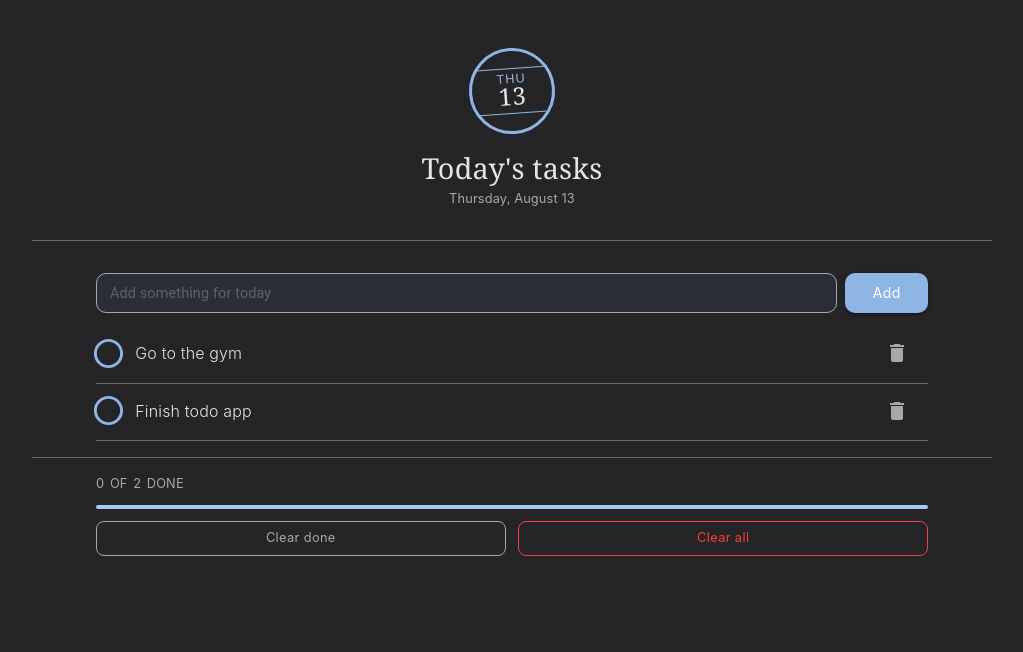
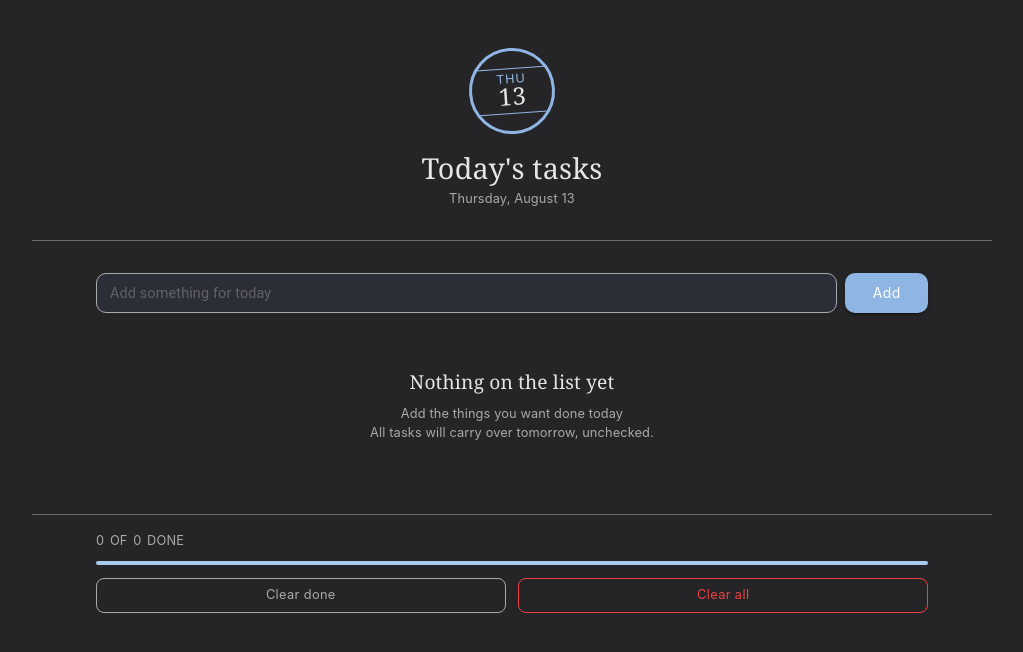
Before and after one commit to ayaztoronto-cell/To-Do-App, a React (Vite) app: page / in a window 1280 px wide. Shown: the top 652 px of the page, without its empty margins (128-1151 px from the left). Built offline with nearby package versions, Linux system fonts and the light colour scheme.

Commit message:
Improvements to visuals

```diff
--- a/src/TodoActions.tsx
+++ b/src/TodoActions.tsx
@@ -1,10 +1,10 @@
-import type { ToDoActions } from "./todoTypes";
+import type { ToDoActionsTypes } from "./todoTypes";
 import { Button, Box, Typography } from "@mui/material";
 import LinearProgress from "@mui/material/LinearProgress";
 import { colors } from "./colors.ts";
 
-export default function TodoActions(props: any) {
-  const done = props.tasks.filter((task: any) => task.checked === true);
+export default function TodoActions(props: ToDoActionsTypes) {
+  const done = props.tasks.filter((task) => task.checked === true);
   const score = `${done.length} of ${props.tasks.length} done`;
   let percent: number = (done.length / props.tasks.length) * 100;
   return (
@@ -41,7 +41,7 @@
       <Box sx={{ width: "65%", mt: "0.7rem" }}>
         <LinearProgress
           variant="determinate"
-          value={percent}
+          value={props.tasks.length === 0 ? 0 : percent}
           aria-label="Export data"
           sx={{ borderRadius: "4px" }}
         />
--- a/src/TodoInput.tsx
+++ b/src/TodoInput.tsx
@@ -1,19 +1,23 @@
-import type { ToDoRowTypes } from "./todoTypes.ts";
+import type { ToDoInputTypes } from "./todoTypes.ts";
 import { Button, TextField, Box, Typography } from "@mui/material";
 import { colors } from "./colors";
-import type { ToDoListTypes } from "./todoTypes.ts";
 import React, { useState } from "react";
 
-export default function TodoInput(props: any) {
-  const [task, setTask] = useState("");
+export default function TodoInput(props: ToDoInputTypes) {
+  const [task, setTask] = useState<string>("");
   const [empty, setEmpty] = useState<boolean>(false);
 
-  function checkEmpty(task: string) {
+  function checkEmpty(task: string): void {
     if (task.trim() === "") {
       setEmpty(true);
     } else {
       setEmpty(false);
     }
+  }
+  function handleAdd() {
+    props.addTask(task);
+    setTask("");
+    checkEmpty(task);
   }
 
   return (
@@ -40,9 +44,7 @@
           }}
           onKeyDown={(e: any) => {
             if (e.key === "Enter") {
-              props.addTask(task);
-              setTask("");
-              checkEmpty(task);
+              handleAdd();
             }
           }}
           sx={{
@@ -77,7 +79,6 @@
               color: colors.textSecondary,
               fontSize: "0.9rem",
             },
-
           }}
         />
         <Button
@@ -96,11 +97,8 @@
             },
           }}
           onClick={() => {
-            props.addTask(task);
-            setTask("");
-            checkEmpty(task);
+            handleAdd()
           }}
-
         >
           Add
         </Button>
--- a/src/TodoList.tsx
+++ b/src/TodoList.tsx
@@ -6,12 +6,11 @@
 import { Checkbox, Box, Typography, IconButton } from "@mui/material";
 import { colors } from "./colors.ts";
 
-export default function TodoList(props: any) {
-  console.log(props.tasks);
+export default function TodoList(props: ToDoListTypes) {
   return (
     <Box
       sx={{
-        mt:"0.5rem",
+        mt: "0.5rem",
         display: "flex",
         flexDirection: "column",
         alignItems: "center",
@@ -19,9 +18,10 @@
         justifyContent: "center",
       }}
     >
-      {props.tasks.map((task: string, index: number) => (
+      {props.tasks.map((task, index: number) => (
         <>
           <Box
+            key={task.id}
             sx={{
               display: "flex",
               flexDirection: "row",
@@ -33,12 +33,26 @@
             <Checkbox
               size="large"
               checked={task.checked}
-              onChange={() => props.checked(index)}
+              onChange={() => props.checked(task.id)}
               icon={
                 <RadioButtonUncheckedIcon sx={{ color: colors.mainPrimary }} />
               }
               checkedIcon={<CheckCircleIcon sx={{ color: colors.check }} />}
             />
+            {task.checked ? (
+              <Typography
+                sx={{
+                  color: colors.textSecondary,
+                  width: "80%",
+                  fontFamily: "Inter",
+                  fontWeight: "300",
+                  fontSize: "1rem",
+                  textDecoration: "line-through",
+                }}
+              >
+                {task.item}
+              </Typography>
+            ) : (
               <Typography
                 sx={{
                   color: colors.textPrimary,
@@ -50,6 +64,7 @@
               >
                 {task.item}
               </Typography>
+            )}
             <IconButton
               sx={{ width: "10%" }}
               onClick={() => props.removeTask(index)}
--- a/src/TodoPage.tsx
+++ b/src/TodoPage.tsx
@@ -4,22 +4,13 @@
 import TodoActions from "./TodoActions";
 import TodoList from "./TodoList";
 import "./App.css";
-import type { ToDoPageTasks } from "./todoTypes";
+import type { ToDoTask } from "./todoTypes";
 
 function TodoPage() {
-  const tasks: ToDoPageTasks[] = [
-    {
-      id: 1,
-      item: "Go to the gym",
-      checked: false,
-    },
-    {
-      id: 2,
-      item: "Finish todo app",
-      checked: false,
-    },
-  ];
-  const [list, setList] = useState(tasks);
+  const savedTasks =
+    JSON.parse(localStorage.getItem("savedTasks") ?? "null") ?? [];
+  const tasks: ToDoTask[] = savedTasks ?? [];
+  const [list, setList] = useState<ToDoTask[]>(tasks);
 
   function removeTask(index: number) {
     const lesslist = list.toSpliced(index, 1);
@@ -28,36 +19,42 @@
   function addTask(task: string) {
     if (task.trim() !== "") {
       let newId = (list[list.length - 1]?.id ?? 0) + 1;
-      const moreList: any = [...list];
+      const moreList: ToDoTask[] = [...list];
       moreList.push({ id: newId, item: task, checked: false });
       setList(moreList);
     } else {
       null;
     }
   }
-  function checked(index:number){
-    const checkList: any = [...list]
-    checkList[index].checked = !checkList[index].checked
+  function checked(id: number) {
+    const checkList: ToDoTask[] = list.map((task) => {
+      if (task.id === id) {
+        return { ...task, checked: !task.checked };
+      }
+      return task;
+    });
     setList(checkList);
-    console.log(list)
   }
-  function clearDone(){
-    const doneList: any = [...list]
-    doneList.map((task:any) => task.checked = false)
-    setList(doneList)
+  function clearDone() {
+    const doneList: ToDoTask[] = [...list];
+    const notDoneList = doneList.filter((task) => task.checked === false);
+    console.log(doneList);
+    setList(notDoneList);
   }
-  function clearAll(){
-    let clearedList: any =[...list]
-    clearedList = []
-    setList(clearedList)
+  function clearAll() {
+    let clearedList: ToDoTask[] = [...list];
+    clearedList = [];
+    setList(clearedList);
   }
+
+  localStorage.setItem("savedTasks", JSON.stringify(list));
 
   return (
     <div className="App">
       <Header />
       <TodoInput tasks={list} addTask={addTask} />
-      <TodoList tasks={list} removeTask={removeTask} checked={checked}/>
-      <TodoActions tasks={list} clearDone={clearDone} clearAll={clearAll}/>
+      <TodoList tasks={list} removeTask={removeTask} checked={checked} />
+      <TodoActions tasks={list} clearDone={clearDone} clearAll={clearAll} />
     </div>
   );
 }
```
Also changed, not shown: src/todoTypes.ts (+21 -1 lines). Lines whose indentation alone changed are shown as unchanged.
